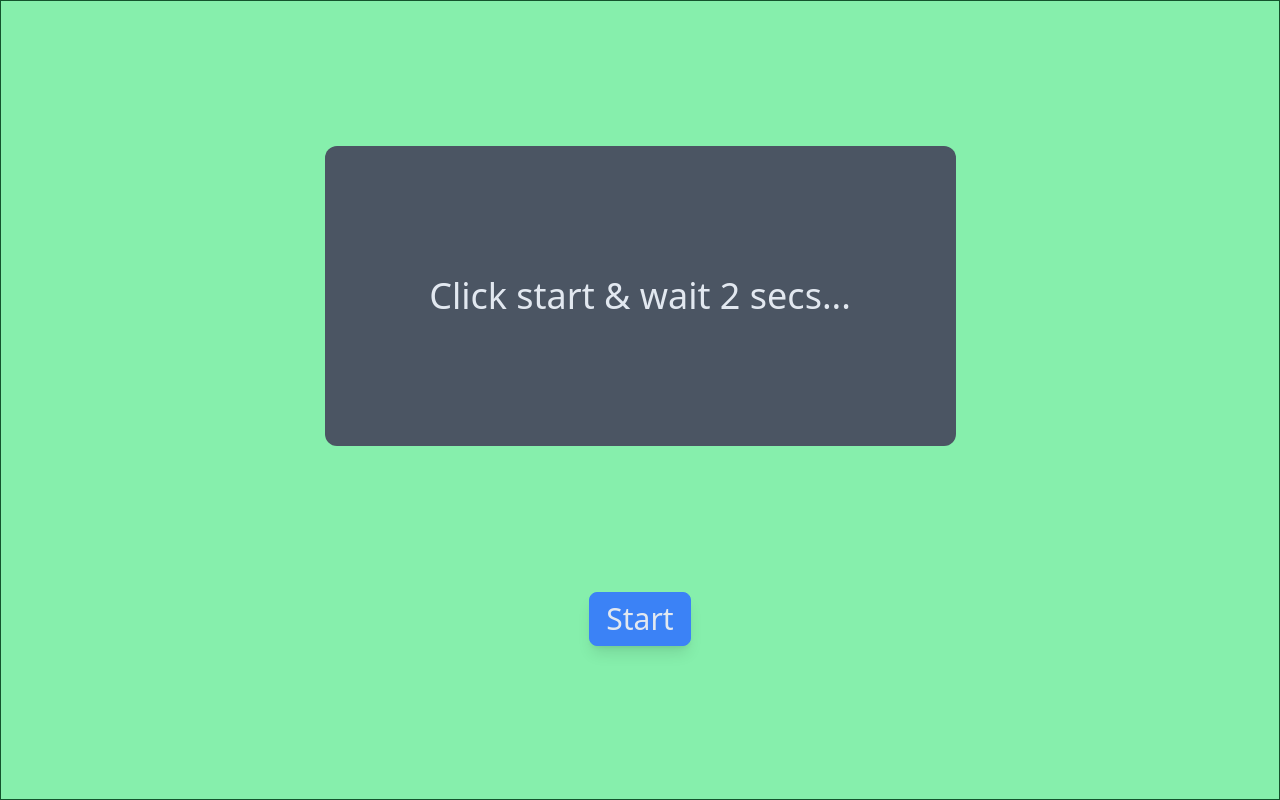
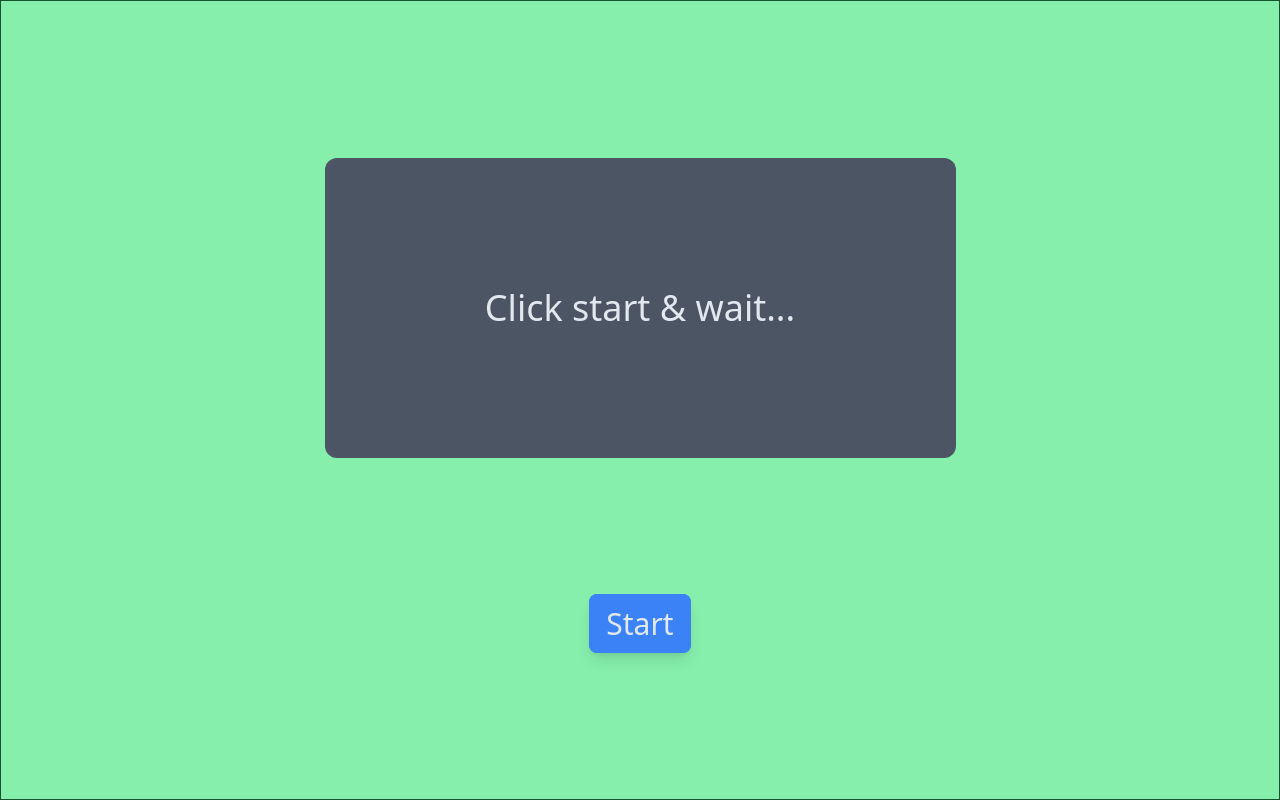
Before and after one commit to angkamilama/N-back-task, a React (Vite) app: page /GamePage in a window 1280 px wide. Built offline with nearby package versions, Linux system fonts and the light colour scheme.

Commit message:
reduce code lines and logics

```diff
--- a/src/components/GameDisplay.jsx
+++ b/src/components/GameDisplay.jsx
@@ -1,72 +1,48 @@
-import React, { useEffect, useState, useRef } from "react";
+import React, { useEffect, useState } from "react";
 import { useLocation } from "react-router-dom";
 
 function GameDisplay() {
-  const [word, setWord] = useState("Click start & wait 2 secs...");
+  const { state } = useLocation();
+  const [letter, setLetter] = useState("Click start & wait...");
+  const [index, setIndex] = useState(0);
+  const [wrongAnswer, setWrongAnswer] = useState(0);
+  const [rightAnswer, setRightAnswer] = useState(0);
   const [running, setRunning] = useState(false);
   const [result, setResult] = useState(false);
-  const DisplayedWord = useRef([]);
-  const arrayWord = DisplayedWord.current;
-  const Alphabets = ["A", "B", "C", "D", "E", "F"];
-  const successCount = useRef(0);
-  const failureCount = useRef(0);
-  const { state } = useLocation();
+  const letters = "DNSDSADFDSASDA".split("");
 
   useEffect(() => {
-    const id = setTimeout(createWord, 2500);
+    if (running) {
+      const id = setTimeout(showLetter, 2000);
       return () => {
         clearTimeout(id);
       };
-  }, [word, running]);
+    }
+  }, [index, running]);
 
-  const createWord = () => {
-    if (running) {
-      if (arrayWord.length < 15 && failureCount.current < 2) {
-        const index = Math.floor(Math.random() * 6);
-        const randomWord = Alphabets[index];
-        if (randomWord !== word || word === "") {
-          setWord((word) => randomWord);
-          arrayWord.push(randomWord);
-        } else if (randomWord === word) {
-          const secondRandomWord = Alphabets[Math.floor(Math.random() * 6)];
-          if (secondRandomWord !== word) {
-            setWord((word) => secondRandomWord);
-            arrayWord.push(secondRandomWord);
+  const showLetter = () => {
+    if (wrongAnswer < 2 && index < letters.length - 1) {
+      setLetter((letter) => letters[index]);
+      setIndex((index) => index + 1);
     } else {
-            const thirdRandomWord = Alphabets[Math.floor(Math.random() * 6)];
-            setWord((word) => thirdRandomWord);
-            arrayWord.push(thirdRandomWord);
-          }
-        }
-      } else {
+      setResult((result) => true);
       setRunning((running) => false);
-        setResult((result) => true);
-      }
     }
   };
 
-  const handleStop = () => {
-    if (arrayWord.length >= 3 && failureCount.current < 2) {
-      const slicedArray = arrayWord.slice(
-        arrayWord.length - 3,
-        arrayWord.length
-      );
-      if (slicedArray[0] === slicedArray[2]) {
-        successCount.current++;
-        setWord((word) => "correct");
+  const stopLetter = () => {
+    setRunning((running) => false);
+    if (letters[index - 1] === letters[index - 3]) {
+      setLetter((letter) => "Congratulation! Same");
+      setRightAnswer(rightAnswer + 1);
     } else {
-        failureCount.current++;
-        setWord((word) => "Incorrect");
-      }
-    } else {
-      setWord("Not enough letters to compare");
+      setLetter((letter) => "Sorry! Not Same");
+      setWrongAnswer(wrongAnswer + 1);
     }
   };
 
+  const showResult = () => {
     return (
-    <div className="w-full h-screen border bg-green-300 border-green-900   p-2 flex flex-col justify-evenly items-center">
-      <div className="w-9/12 md:w-6/12 h-[300px] text-center text-slate-200 bg-gray-600 rounded-xl flex justify-center items-center">
-        {result ? (
       <div className="h-full flex flex-col justify-evenly items-center">
         <p>
           Thank you! <span className="uppercase">{state.key.name}</span>
@@ -74,43 +50,53 @@ function GameDisplay() {
         <p>
           Total attempts :{" "}
           <span className="font-semibold text-lg">
-                {successCount.current + failureCount.current}
+            {rightAnswer + wrongAnswer}
           </span>
         </p>
         <p>
           Your successful attempts :{" "}
           <span className="text-green-500  font-semibold text-lg">
-                {successCount.current}
+            {rightAnswer}
           </span>
         </p>
         <p>
           Your unsuccessful attempts :{" "}
           <span className="text-red-500 font-semibold text-lg">
-                {failureCount.current}
+            {wrongAnswer}
           </span>
         </p>
       </div>
+    );
+  };
+
+  return (
+    <div className="w-full h-screen border bg-green-300 border-green-900   p-2 flex flex-col justify-evenly items-center">
+      <div className="w-9/12 md:w-6/12 h-[300px] text-center text-slate-200 bg-gray-600 rounded-xl flex justify-center items-center">
+        {result ? (
+          showResult()
         ) : (
-          <p className="text-2xl md:text-4xl p-5">{word}</p>
+          <p className="text-2xl md:text-4xl p-5">{letter}</p>
         )}
       </div>
       <div>
-        <div
+        <button
           onClick={() => {
             setRunning((running) => !running);
-            running ? handleStop() : createWord();
+            if (running) {
+              stopLetter();
+            }
           }}
         >
           {running ? (
-            <button className="px-4 py-2 m-2 border border-blue-500 rounded-lg bg-red-700 text-slate-200 shadow-lg outline-0 hover:border hover:border-white-600 font-medium  md:text-3xl">
+            <span className="px-4 py-2 m-2 border border-blue-500 rounded-lg bg-red-700 text-slate-200 shadow-lg outline-0 hover:border hover:border-white-600 font-medium  md:text-3xl">
               Stop
+            </span>
+          ) : (
+            <span className="px-4 py-2 m-2 border border-blue-500 rounded-lg bg-blue-500 text-slate-200 shadow-lg outline-0 active:bg-slate-300  active:text-blue-600 hover:border hover:border-blue-600  md:text-3xl font-medium">
+              Start
+            </span>
+          )}
         </button>
-          ) : (
-            <button className="px-4 py-2 m-2 border border-blue-500 rounded-lg bg-blue-500 text-slate-200 shadow-lg outline-0 active:bg-slate-300  active:text-blue-600 hover:border hover:border-blue-600  md:text-3xl font-medium">
-              Start
-            </button>
-          )}
-        </div>
       </div>
     </div>
   );
--- a/src/components/Home.jsx
+++ b/src/components/Home.jsx
@@ -3,13 +3,8 @@ import MyForm from "./MyForm";
 import { useNavigate } from "react-router-dom";
 
 function Home() {
-  const [name, setName] = useState("");
-  const userName = (value) => {
-    setName(value);
-  };
-  const navigate = useNavigate();
   return (
-    <div className="w-full h-screen  font-sans bg-green-300  p-2 text-center flex flex-col justify-evenly items-center">
+    <div className="w-full h-screen  font-sans bg-green-300 p-2 text-center flex flex-col justify-evenly items-center">
       <div className="w-10/12 border border-dashed border-blue-900 p-3 leading-7">
         <h1 className="text-2xl mb-4">About N-back task game</h1>
         <p>
@@ -22,7 +17,7 @@ function Home() {
         </p>
       </div>
       <div className="w-11/12 h-2/6 p-2  flex flex-col justify-evenly items-center ">
-        <MyForm userName={userName} />
+        <MyForm />
       </div>
     </div>
   );
--- a/src/components/MyForm.jsx
+++ b/src/components/MyForm.jsx
@@ -19,15 +19,8 @@ function MyForm({ userName }) {
   });
 
   const submitFunction = (data) => {
-    userName(data);
     navigate("GamePage", { state: { key: data } });
   };
-
-  useEffect(() => {
-    if (isSubmitSuccessful) {
-      reset();
-    }
-  }, [isSubmitSuccessful]);
 
   return (
     <div>
@@ -41,7 +34,10 @@ function MyForm({ userName }) {
             {...register("name")}
           />
         </div>
-        <div className="mb-3 text-red-900">{errors.name?.message}</div>
+
+        {errors.name?.message && (
+          <div className="mb-3 text-red-900">{errors.name.message}</div>
+        )}
         <button className="px-4 py-2 m-2 border border-blue-500 rounded-lg bg-blue-500 text-slate-200 shadow-lg outline-0 hover:bg-slate-200 hover:text-blue-500 hover:border hover:border-blue-600 font-medium">
           Submit
         </button>
```
Also changed, not shown: .eslintrc.cjs. Lines whose indentation alone changed are shown as unchanged.
